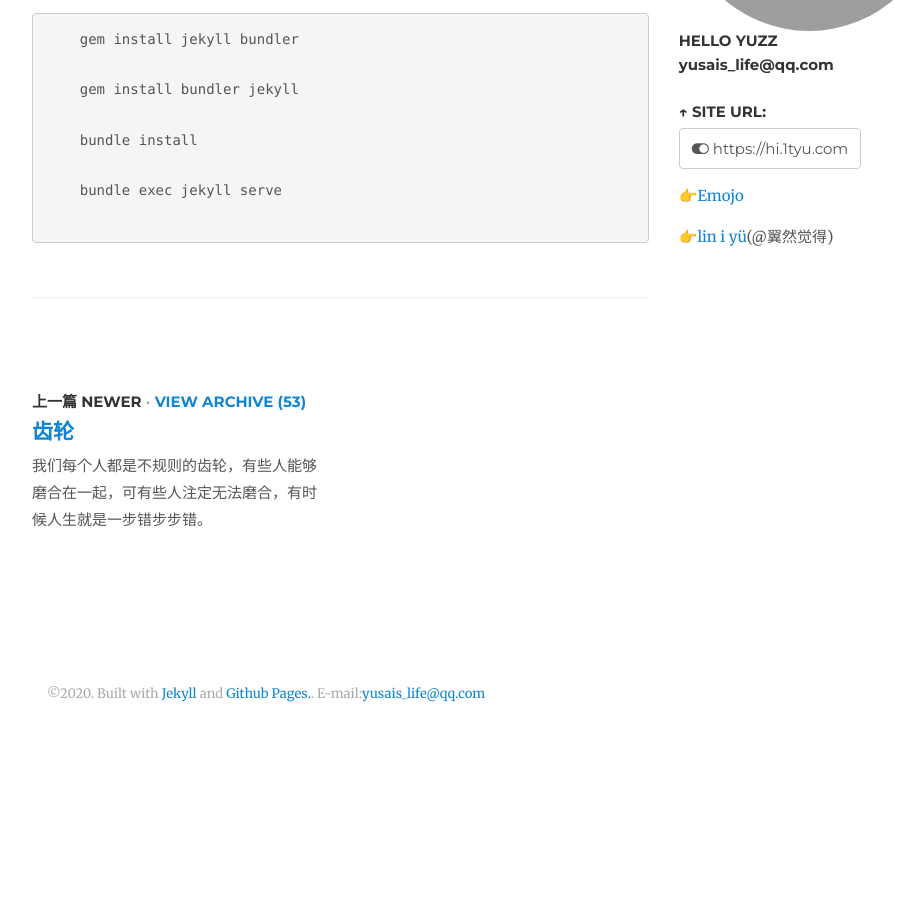
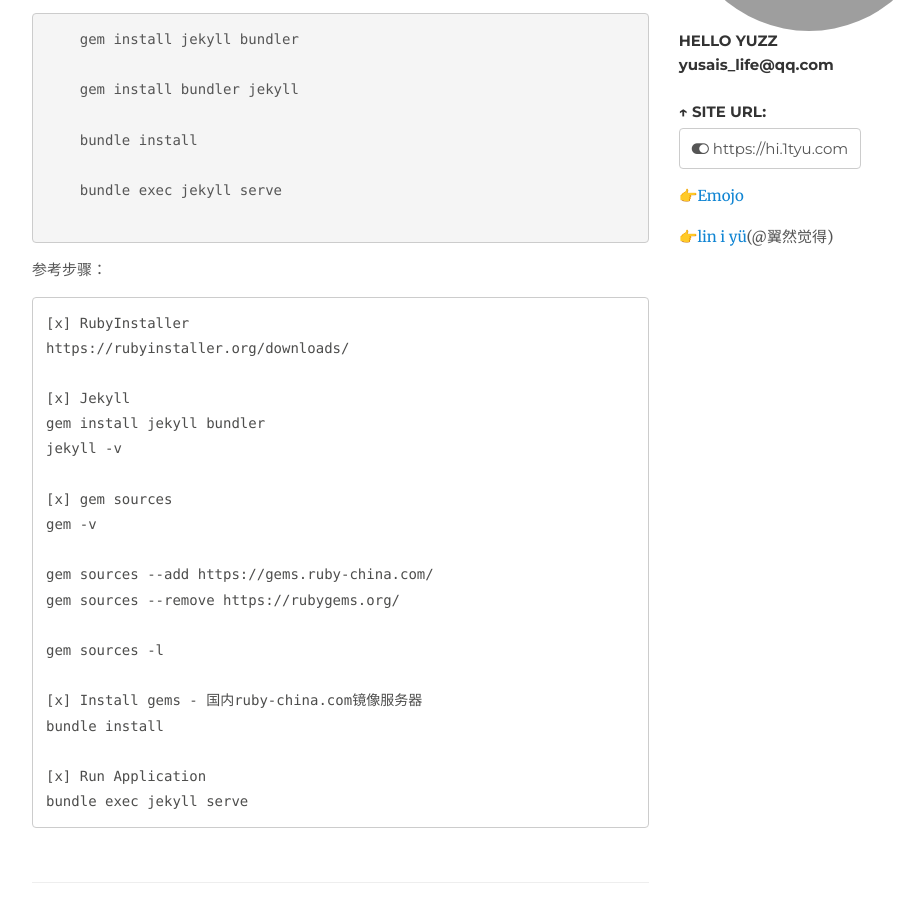
Before and after one commit to helloyuzz/me.wgrib2.com, a Jekyll site: the page built from _posts/2006-07-22-Frontpage.md, in a window 1280 px wide and 900 px high, scrolled down 465 px. Shown: the whole window, without its empty margins (138-1062 px from the left). Built offline with Jekyll 4.4.1, drawn with Linux system fonts in a browser that asks for light colours; nearby versions of some CDN libraries; emoji names are drawn with the system emoji font; before the commit the page ends 1211 px from its top, so only the background shows below that; grey boxes are pictures that could not be loaded.

Commit message:
Update 2006-07-22-Frontpage.md

````diff
--- a/_posts/2006-07-22-Frontpage.md
+++ b/_posts/2006-07-22-Frontpage.md
@@ -24,6 +24,7 @@ Categories
         H-->H1(Fishing)
 </div>
 
+
 2.Setup
 
 ```Ruby
@@ -36,3 +37,26 @@ Categories
     bundle exec jekyll serve
 
 ```
+参考步骤：
+```
+[x] RubyInstaller
+https://rubyinstaller.org/downloads/
+
+[x] Jekyll
+gem install jekyll bundler
+jekyll -v
+
+[x] gem sources
+gem -v
+
+gem sources --add https://gems.ruby-china.com/
+gem sources --remove https://rubygems.org/
+
+gem sources -l
+
+[x] Install gems - 国内ruby-china.com镜像服务器
+bundle install
+
+[x] Run Application
+bundle exec jekyll serve
+```
````
